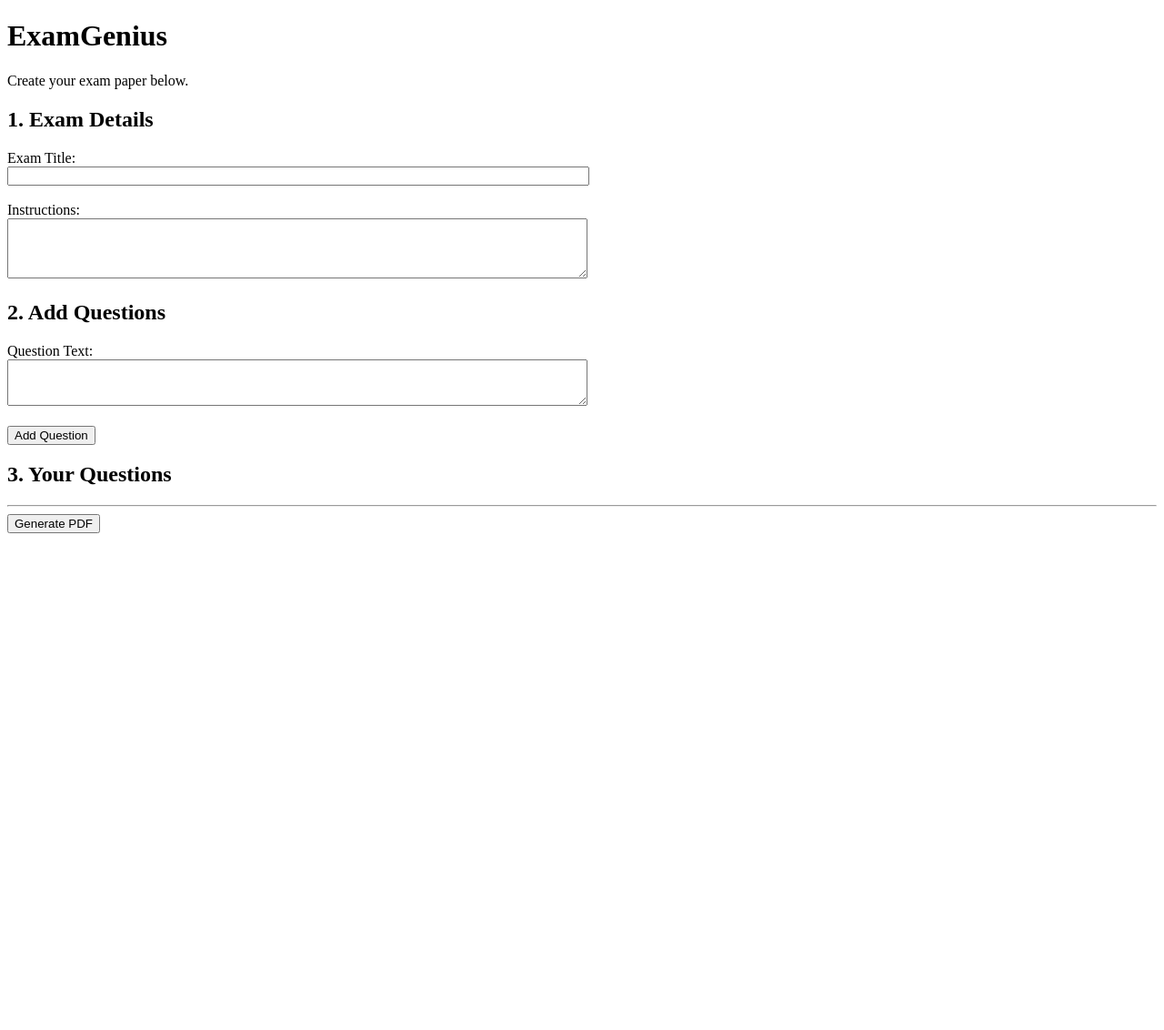
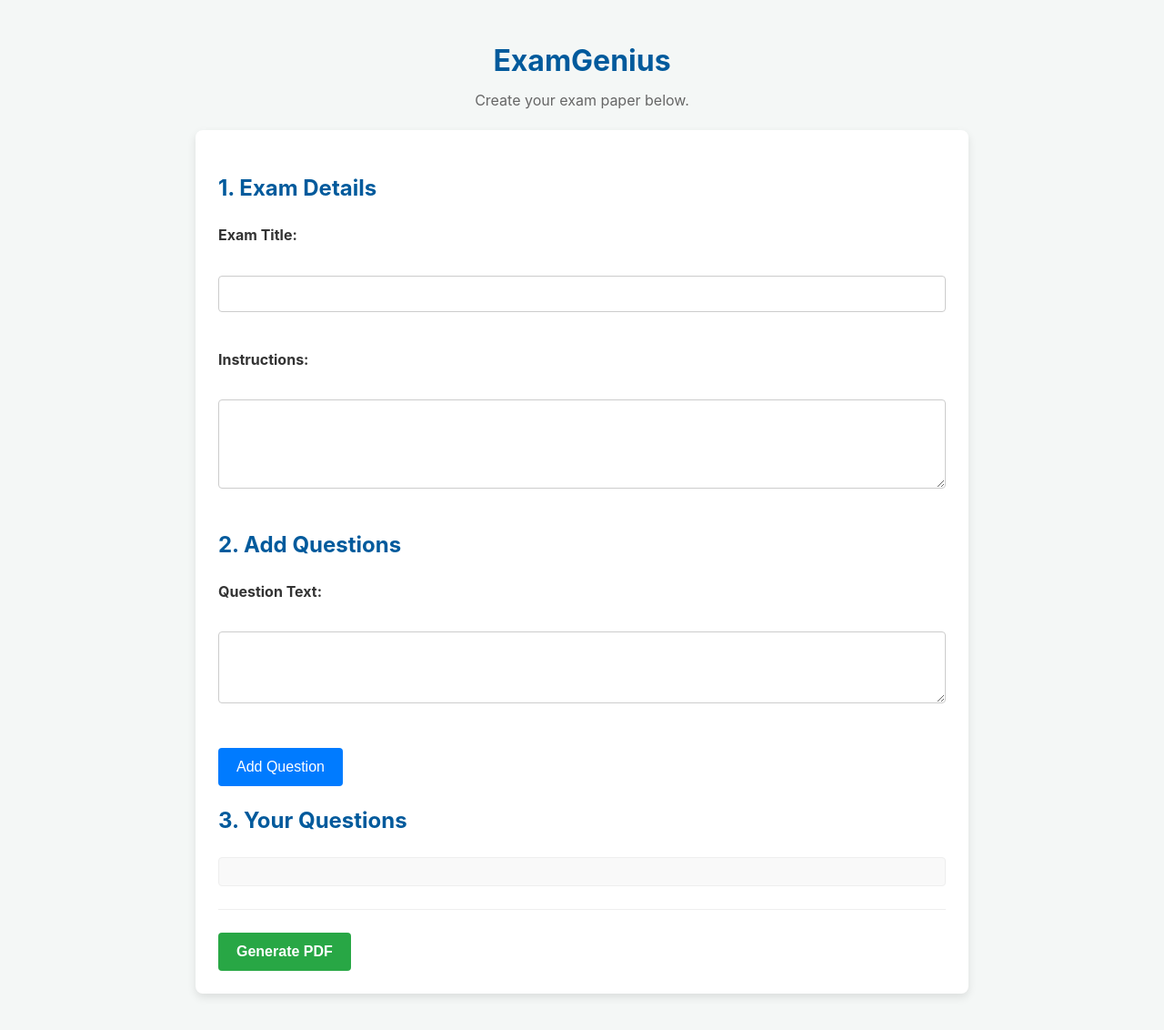
Before and after one commit to tomi3-11/ExamGenius, a Flask app: page / in a window 1280 px wide. Shown: the whole page at 91% size. Before the commit the page ends 586 px from the top, so only its background shows below. Run offline with Flask 3, Linux system fonts and the light colour scheme.

Commit message:
Styling added with css on the template(index.html)

```diff
--- /dev/null
+++ b/static/css/style.css
@@ -0,0 +1,109 @@
+/* --- Basic Setup & Body --- */
+body {
+    font-family: -apple-system, BlinkMacSystemFont, "Segoe UI", Roboto, Helvetica, Arial, sans-serif;
+    line-height: 1.6;
+    background-color: #f4f7f6;
+    color: #333;
+    margin: 0;
+    padding: 20px;
+}
+
+/* --- Main Container --- */
+main {
+    max-width: 800px;
+    margin: 20px auto; /* Centers the content */
+    padding: 25px;
+    background-color: #ffffff;
+    border-radius: 8px;
+    box-shadow: 0 4px 10px rgba(0, 0, 0, 0.1);
+}
+
+/* --- Typography --- */
+h1, h2 {
+    color: #005a9c; /* A professional blue color */
+}
+
+h1 {
+    text-align: center;
+    margin-bottom: 5px;
+}
+
+header p {
+    text-align: center;
+    color: #666;
+    margin-top: 0;
+}
+
+hr {
+    border: none;
+    border-top: 1px solid #eee;
+    margin: 25px 0;
+}
+
+/* --- Forms & Inputs --- */
+label {
+    display: block;
+    margin-bottom: 5px;
+    font-weight: bold;
+}
+
+input[type="text"],
+textarea {
+    width: 100%;
+    padding: 10px;
+    border: 1px solid #ccc;
+    border-radius: 4px;
+    font-size: 16px;
+    box-sizing: border-box; /* Ensures padding doesn't affect width */
+    margin-bottom: 15px;
+}
+
+/* --- Buttons --- */
+button {
+    display: inline-block;
+    padding: 12px 20px;
+    border: none;
+    border-radius: 4px;
+    font-size: 16px;
+    color: #fff;
+    cursor: pointer;
+    transition: background-color 0.2s;
+}
+
+#addQuestionBtn {
+    background-color: #007bff; /* Blue */
+}
+
+#addQuestionBtn:hover {
+    background-color: #0056b3;
+}
+
+#generatePdfBtn {
+    background-color: #28a745; /* Green */
+    font-weight: bold;
+}
+
+#generatePdfBtn:hover {
+    background-color: #1e7e34;
+}
+
+
+/* --- Question List --- */
+#questionList {
+    list-style-type: decimal;
+    padding-left: 20px;
+    background-color: #f9f9f9;
+    border: 1px solid #eee;
+    border-radius: 4px;
+    padding: 15px;
+    padding-left: 40px; /* Make room for numbers */
+}
+
+#questionList li {
+    padding: 8px 0;
+    border-bottom: 1px solid #eee;
+}
+
+#questionList li:last-child {
+    border-bottom: none;
+}
--- a/templates/index.html
+++ b/templates/index.html
@@ -4,6 +4,7 @@
     <meta charset="UTF-8">
     <meta name="viewport" content="width=device-width, initial-scale=1.0">
     <title>ExamGenius MVP</title>
+    <link rel="stylesheet" href="{{ url_for('static', filename='css/style.css') }}">
 </head>
 <body>
 
@@ -16,16 +17,16 @@
         <section id="exam-details">
             <h2>1. Exam Details</h2>
             <label for="examTitle">Exam Title:</label><br>
-            <input type="text" id="examTitle" name="examTitle" style="width: 50%;"><br><br>
+            <input type="text" id="examTitle" name="examTitle"><br><br>
 
             <label for="examInstructions">Instructions:</label><br>
-            <textarea id="examInstructions" name="examInstructions" rows="4" style="width: 50%;"></textarea>
+            <textarea id="examInstructions" name="examInstructions" rows="4"></textarea>
         </section>
 
         <section id="question-adder">
             <h2>2. Add Questions</h2>
             <label for="newQuestionText">Question Text:</label><br>
-            <textarea id="newQuestionText" rows="3" style="width: 50%;"></textarea><br><br>
+            <textarea id="newQuestionText" rows="3"></textarea><br><br>
             <button type="button" id="addQuestionBtn">Add Question</button>
         </section>
 
```
